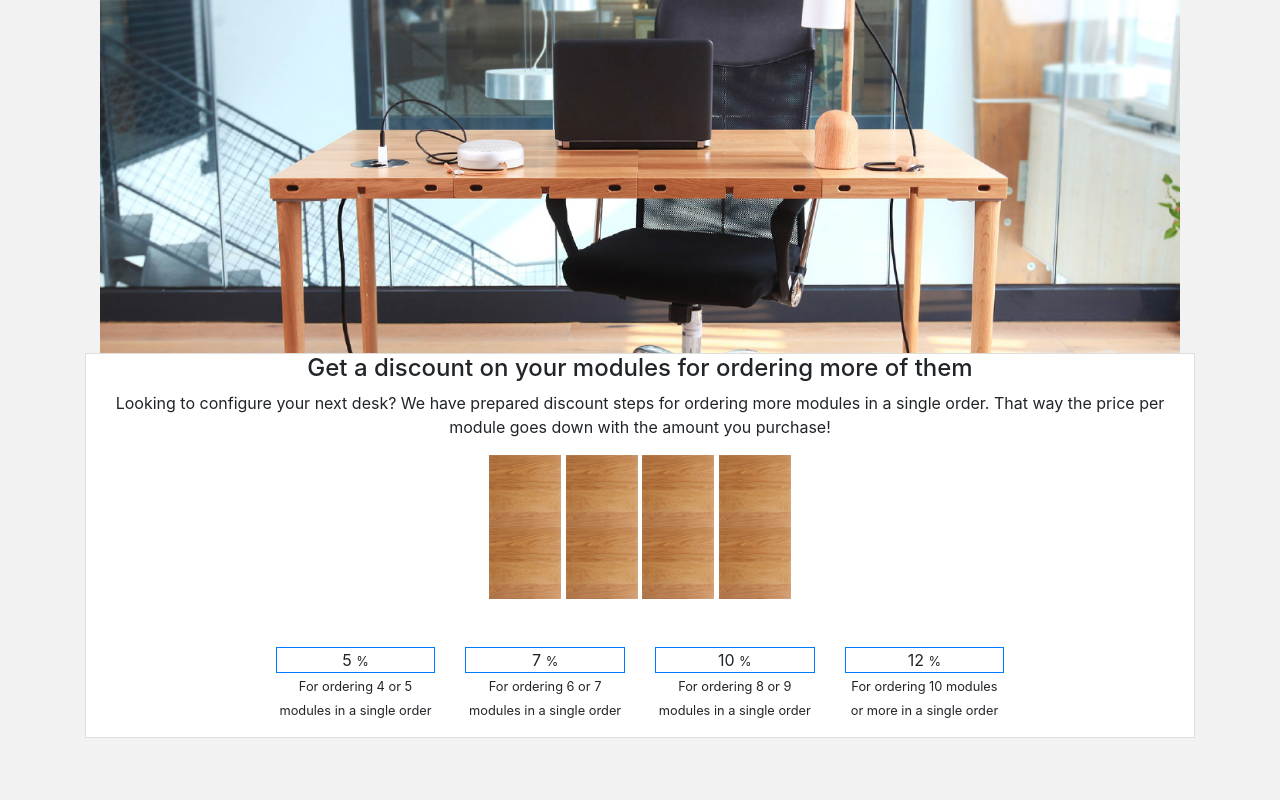
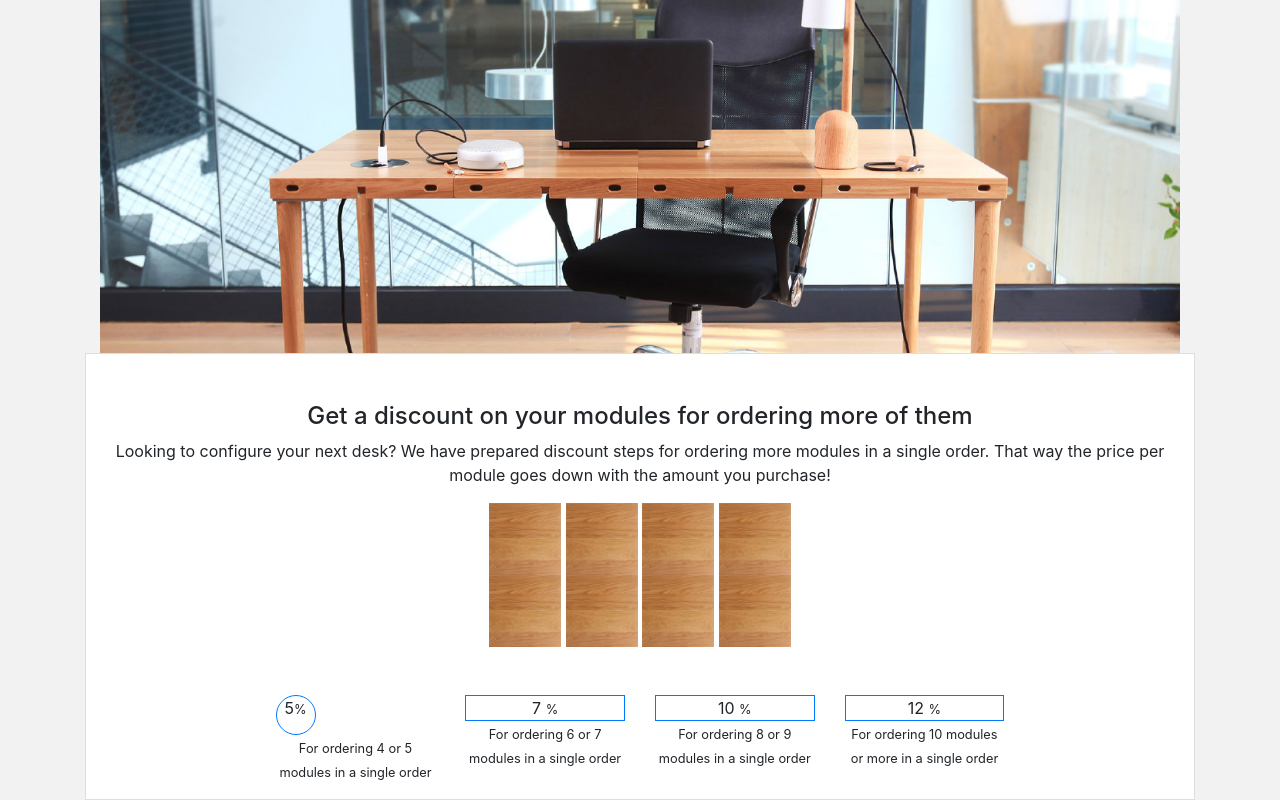
Before and after one commit to Fedesoft-Olimpia/Clonacion, a plain HTML site: page index.html in a window 1280 px wide. Shown: the part 1599-2399 px from the top of the page. Before the commit the page ends 2337 px from the top, so only its background shows below. Drawn offline with nearby package versions, Linux system fonts and the light colour scheme.

Commit message:
Complete

```diff
--- a/index.html
+++ b/index.html
@@ -139,7 +139,7 @@
         <div class="manual-card">
 
           <div>
-            <article class="text-center">
+            <article class="text-center pt-5">
               <h4 >Get a discount on your modules for ordering more of them </h4>
               <p>Looking to configure your next desk? We have prepared discount steps for ordering more modules in a single
                 order. That way the price per module goes down with the amount you purchase!</p>
@@ -163,7 +163,7 @@
               <div class="row">
                 <div class="col-2"></div>
                 <div class="col-2">
-                  <div class="border border-primary">
+                  <div class="border border-primary rounded-circle align-self-center d-flex justify-content-center" style="width: 40px;height: 40px;">
                     5
                     <span>
                       <small>%</small>
```
